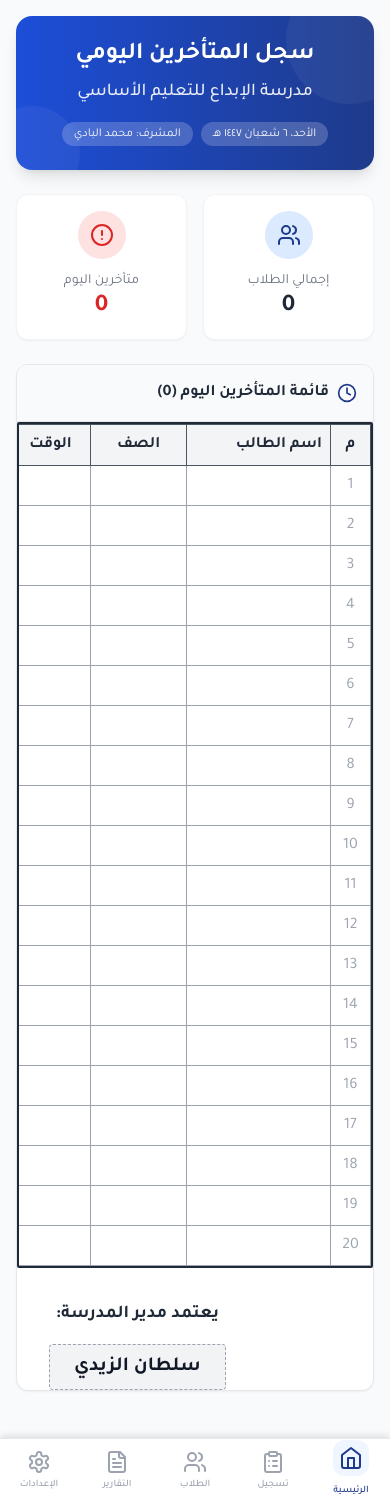
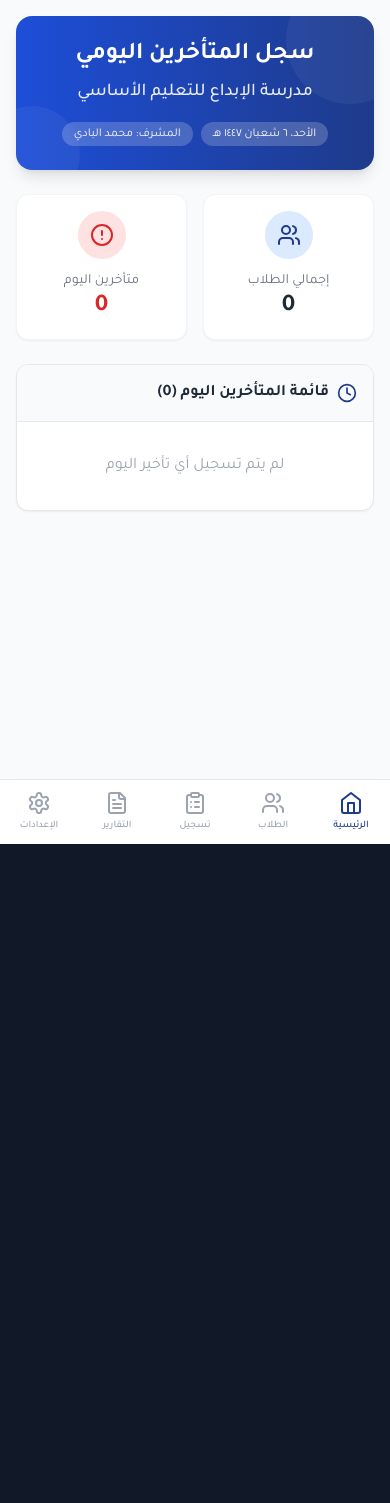
Before and after one commit to alzaabi555/Student-lateness-record, a React (Vite) app: page / in a window 390 px wide. After the commit the page ends 844 px from the top, so only its background shows below. Built offline with nearby package versions, Linux system fonts and the light colour scheme.

Commit message:
Add files via upload

```diff
--- a/components/BottomNav.tsx
+++ b/components/BottomNav.tsx
@@ -1,6 +1,6 @@
 import React from 'react';
 import { Home, Users, ClipboardList, FileText, Settings } from 'lucide-react';
-import { ViewState } from '../types.ts';
+import { ViewState } from '../types';
 
 interface BottomNavProps {
   currentView: ViewState;
@@ -10,27 +10,27 @@ interface BottomNavProps {
 export const BottomNav: React.FC<BottomNavProps> = ({ currentView, setView }) => {
   const navItems: { view: ViewState; label: string; icon: React.ReactNode }[] = [
     { view: 'HOME', label: 'الرئيسية', icon: <Home size={24} /> },
+    { view: 'STUDENTS', label: 'الطلاب', icon: <Users size={24} /> },
     { view: 'REGISTER', label: 'تسجيل', icon: <ClipboardList size={24} /> },
-    { view: 'STUDENTS', label: 'الطلاب', icon: <Users size={24} /> },
     { view: 'REPORTS', label: 'التقارير', icon: <FileText size={24} /> },
     { view: 'SETTINGS', label: 'الإعدادات', icon: <Settings size={24} /> },
   ];
 
   return (
-    <div className="absolute bottom-0 left-0 right-0 bg-white border-t border-gray-200 shadow-[0_-4px_6px_-1px_rgba(0,0,0,0.1)] pb-safe z-50 no-print">
-      <div className="flex justify-around items-center h-16 max-w-lg mx-auto md:max-w-none">
+    // Changed "fixed bottom-0" to absolute positioning inside the App container to stick to the mobile frame
+    // This makes it look like a phone app even on desktop
+    <div className="absolute bottom-0 left-0 right-0 bg-white border-t border-gray-200 shadow-lg pb-safe no-print z-50">
+      <div className="flex justify-around items-center h-16">
         {navItems.map((item) => (
           <button
             key={item.view}
             onClick={() => setView(item.view)}
-            className={`flex flex-col items-center justify-center w-full h-full transition-colors active:scale-95 ${
+            className={`flex flex-col items-center justify-center w-full h-full transition-colors ${
               currentView === item.view ? 'text-primary' : 'text-gray-400 hover:text-gray-600'
             }`}
           >
-            <div className={`transition-all duration-200 ${currentView === item.view ? "bg-blue-50 p-1.5 rounded-xl -translate-y-1" : ""}`}>
-              {item.icon}
-            </div>
-            <span className={`text-[10px] mt-1 font-medium ${currentView === item.view ? 'font-bold' : ''}`}>{item.label}</span>
+            {item.icon}
+            <span className="text-[10px] mt-1 font-medium">{item.label}</span>
           </button>
         ))}
       </div>
--- a/components/HomeView.tsx
+++ b/components/HomeView.tsx
@@ -1,7 +1,7 @@
 import React, { useMemo } from 'react';
-import { AppSettings, LateRecord, Student } from '../types.ts';
+import { AppSettings, LateRecord, Student } from '../types';
 import { Clock, Users, AlertCircle, AlertTriangle } from 'lucide-react';
-import { LateTable } from './LateTable.tsx';
+import { LateTable } from './LateTable';
 
 interface HomeViewProps {
   settings: AppSettings;
@@ -44,7 +44,7 @@ export const HomeView: React.FC<HomeViewProps> = ({ settings, students, records,
   }, [records]);
 
   return (
-    <div className="p-4 space-y-6 md:p-0">
+    <div className="p-4 space-y-6 pb-20">
       {/* Header Card */}
       <div className="bg-gradient-to-l from-primary to-blue-700 rounded-2xl p-6 text-white shadow-lg relative overflow-hidden">
 
@@ -82,8 +82,8 @@ export const HomeView: React.FC<HomeViewProps> = ({ settings, students, records,
       </div>
 
       {/* Stats Grid */}
-      <div className="grid grid-cols-2 md:grid-cols-4 gap-4">
-        <div className="bg-white p-4 rounded-xl shadow-sm border border-gray-100 flex flex-col items-center text-center hover:shadow-md transition-shadow">
+      <div className="grid grid-cols-2 gap-4">
+        <div className="bg-white p-4 rounded-xl shadow-sm border border-gray-100 flex flex-col items-center text-center">
           <div className="bg-blue-100 p-3 rounded-full mb-3 text-primary">
             <Users size={24} />
           </div>
@@ -91,7 +91,7 @@ export const HomeView: React.FC<HomeViewProps> = ({ settings, students, records,
           <span className="text-2xl font-bold text-gray-800">{students.length}</span>
         </div>
 
-        <div className="bg-white p-4 rounded-xl shadow-sm border border-gray-100 flex flex-col items-center text-center hover:shadow-md transition-shadow">
+        <div className="bg-white p-4 rounded-xl shadow-sm border border-gray-100 flex flex-col items-center text-center">
           <div className="bg-red-100 p-3 rounded-full mb-3 text-red-600">
             <AlertCircle size={24} />
           </div>
@@ -113,7 +113,7 @@ export const HomeView: React.FC<HomeViewProps> = ({ settings, students, records,
             </span>
           </div>
 
-          <div className="divide-y divide-gray-100 max-h-60 overflow-y-auto">
+          <div className="divide-y divide-gray-100">
             {frequentLatecomers.map((student, idx) => (
               <div key={idx} className="p-4 flex justify-between items-center hover:bg-gray-50 transition-colors">
                 <div className="flex items-center gap-3">
@@ -143,12 +143,26 @@ export const HomeView: React.FC<HomeViewProps> = ({ settings, students, records,
            <Clock size={20} className="text-primary"/>
            <h3 className="font-bold text-gray-800">قائمة المتأخرين اليوم ({todayRecords.length})</h3>
         </div>
+
+        {/* Hidden Header only for Print */}
+        <div className="print-only hidden p-4 text-center border-b mb-4">
+           <h1 className="text-2xl font-bold mb-1">سجل المتأخرين اليومي</h1>
+           <h2 className="text-xl text-gray-700 mb-2">{settings.schoolName}</h2>
+           <p className="text-sm text-gray-500">{dayName}، {formattedDate}</p>
+        </div>
+
+        {todayRecords.length > 0 ? (
            <LateTable
              records={todayRecords}
              onRemove={onRemoveRecord}
              onUpdateRecord={onUpdateRecord}
              managerName={settings.managerName}
            />
+        ) : (
+          <div className="p-8 text-center text-gray-400">
+            لم يتم تسجيل أي تأخير اليوم
+          </div>
+        )}
       </div>
     </div>
   );
--- a/components/LateTable.tsx
+++ b/components/LateTable.tsx
@@ -1,6 +1,6 @@
 import React from 'react';
-import { LateRecord, ActionType } from '../types.ts';
-import { Trash2, MessageCircle, Clock, CheckSquare, Square, AlertCircle } from 'lucide-react';
+import { LateRecord, ActionType } from '../types';
+import { Trash2, MessageCircle, CheckSquare, Square } from 'lucide-react';
 
 interface LateTableProps {
   records: LateRecord[];
@@ -32,14 +32,19 @@ export const LateTable: React.FC<LateTableProps> = ({ records, onRemove, onUpdat
     }
 
     // --- منطق تحسين رقم الهاتف ---
+    // 1. إزالة أي مسافات أو شرطات أو أقواس
     let phone = record.phone.replace(/\D/g, '');
 
+    // 2. معالجة الأرقام المحلية (سلطنة عمان كمثال افتراضي بناءً على الترويسة)
+    // إذا كان الرقم 8 خانات (مثلاً 99999999)، نضيف المفتاح 968
     if (phone.length === 8 && (phone.startsWith('9') || phone.startsWith('7'))) {
         phone = '968' + phone;
     }
+    // إذا كان يبدأ بـ 00، نحذفه
     else if (phone.startsWith('00')) {
         phone = phone.substring(2);
     }
+    // إذا كان يبدأ بـ 0 محلي (مثل السعودية/مصر)، نحذف الصفر (يحتاج مفتاح دولة، هنا نتركه كما هو أو يمكن تخصيصه)
     else if (phone.startsWith('0')) {
         phone = phone.substring(1);
     }
@@ -59,6 +64,8 @@ export const LateTable: React.FC<LateTableProps> = ({ records, onRemove, onUpdat
               <th className="border border-gray-600 p-2 w-10 text-center font-bold text-gray-800">م</th>
               <th className="border border-gray-600 p-2 text-right font-bold text-gray-800">اسم الطالب</th>
               <th className="border border-gray-600 p-2 w-24 text-center font-bold text-gray-800">الصف</th>
+
+              {/* New Operational Columns */}
               <th className="border border-gray-600 p-2 w-20 text-center font-bold text-gray-800">الوقت</th>
               <th className="border border-gray-600 p-2 w-16 text-center font-bold text-gray-800">بعذر؟</th>
               <th className="border border-gray-600 p-2 w-40 text-center font-bold text-gray-800">الإجراء المتخذ</th>
@@ -73,6 +80,7 @@ export const LateTable: React.FC<LateTableProps> = ({ records, onRemove, onUpdat
 
                 <td className="border border-gray-400 px-3 text-gray-900 font-medium">
                   {record.studentName}
+                  {/* إظهار الرقم أسفل الاسم للمشرف للتأكد */}
                   {record.phone && <span className="block text-[10px] text-gray-400 font-mono tracking-wider print:hidden">{record.phone}</span>}
                 </td>
 
@@ -80,6 +88,7 @@ export const LateTable: React.FC<LateTableProps> = ({ records, onRemove, onUpdat
                   {record.grade} ({record.className})
                 </td>
 
+                {/* Time Input */}
                 <td className="border border-gray-400 text-center">
                   <input
                     type="time"
@@ -89,6 +98,7 @@ export const LateTable: React.FC<LateTableProps> = ({ records, onRemove, onUpdat
                   />
                 </td>
 
+                {/* Excuse Toggle */}
                 <td className="border border-gray-400 text-center no-print">
                     <button
                       onClick={() => onUpdateRecord(record.id, { isExcused: !record.isExcused })}
@@ -97,13 +107,17 @@ export const LateTable: React.FC<LateTableProps> = ({ records, onRemove, onUpdat
                       {record.isExcused ? <CheckSquare size={20}/> : <Square size={20}/>}
                     </button>
                 </td>
+                {/* Printable Excuse Column */}
                 <td className="border border-gray-400 text-center print-only hidden">
                   {record.isExcused ? 'نعم' : ''}
                 </td>
 
+                {/* Action Dropdown */}
                 <td className="border border-gray-400 px-1">
+                    {/* Print View: Just Text */}
                     <span className="print-only hidden text-center w-full">{getActionLabel(record.actionTaken)}</span>
 
+                    {/* Web View: Dropdown */}
                     <select
                       value={record.actionTaken || 'NONE'}
                       onChange={(e) => onUpdateRecord(record.id, { actionTaken: e.target.value as ActionType })}
@@ -114,17 +128,17 @@ export const LateTable: React.FC<LateTableProps> = ({ records, onRemove, onUpdat
                       <option value="PLEDGE">تعهد خطي</option>
                       <option value="CALL">اتصال بالولي</option>
                       <option value="SUMMON">استدعاء ولي أمر</option>
-                     <option value="COUNCIL">مجلس نظام</option>
                        </select>
                 </td>
 
+                {/* Communication Button - Always visible now */}
                 <td className="border border-gray-400 text-center no-print align-middle">
                   <button
                     onClick={() => handleWhatsApp(record)}
                     className={`p-2 rounded transition-colors flex items-center justify-center mx-auto ${
                       record.phone
                         ? 'text-green-500 hover:bg-green-50 hover:text-green-700'
-                        : 'text-gray-300 hover:text-gray-500'
+                        : 'text-gray-300 hover:text-gray-50'
                     }`}
                     title={record.phone ? "مراسلة ولي الأمر" : "لا يوجد رقم هاتف"}
                   >
@@ -143,6 +157,7 @@ export const LateTable: React.FC<LateTableProps> = ({ records, onRemove, onUpdat
               </tr>
             ))}
 
+            {/* Fill empty rows to maintain A4 look */}
             {emptyRows.map((_, i) => (
               <tr key={`empty-${i}`} className="h-10">
                 <td className="border border-gray-400 text-center text-gray-400 font-light">{records.length + i + 1}</td>
@@ -159,6 +174,7 @@ export const LateTable: React.FC<LateTableProps> = ({ records, onRemove, onUpdat
         </table>
       </div>
 
+      {/* Footer / Signature Area */}
       <div className="mt-8 flex justify-end px-8">
         <div className="text-center">
           <p className="font-bold text-gray-800 mb-4 text-lg">يعتمد مدير المدرسة:</p>
--- a/components/SettingsView.tsx
+++ b/components/SettingsView.tsx
@@ -1,5 +1,5 @@
 import React, { useState } from 'react';
-import { AppSettings, Student, LateRecord } from '../types.ts';
+import { AppSettings, Student, LateRecord } from '../types';
 import { Save, Download, Upload, Trash, Image as ImageIcon, X, Loader2 } from 'lucide-react';
 import { Capacitor } from '@capacitor/core';
 import { Share } from '@capacitor/share';
@@ -34,6 +34,7 @@ export const SettingsView: React.FC<SettingsViewProps> = ({
       const jsonString = JSON.stringify(data, null, 2);
 
       if (Capacitor.isNativePlatform()) {
+        // Native (iOS/Android): Write to cache then Share
         try {
           const result = await Filesystem.writeFile({
             path: fileName,
@@ -53,6 +54,7 @@ export const SettingsView: React.FC<SettingsViewProps> = ({
           alert('تعذر مشاركة الملف. تأكد من صلاحيات التطبيق.');
         }
       } else {
+        // Web: Standard Download
         const blob = new Blob([jsonString], { type: 'application/json' });
         const url = URL.createObjectURL(blob);
         const link = document.createElement('a');
@@ -90,7 +92,7 @@ export const SettingsView: React.FC<SettingsViewProps> = ({
     const file = e.target.files?.[0];
     if (!file) return;
 
-    if (file.size > 2 * 1024 * 1024) {
+    if (file.size > 2 * 1024 * 1024) { // 2MB Limit
       alert('حجم الصورة كبير جداً. يرجى اختيار صورة أقل من 2 ميجابايت.');
       return;
     }
@@ -110,12 +112,14 @@ export const SettingsView: React.FC<SettingsViewProps> = ({
     <div className="p-4 md:p-8 space-y-8 pb-24">
       <h2 className="text-xl font-bold text-gray-800 border-b pb-2">الإعدادات والبيانات</h2>
 
+      {/* General Settings */}
       <section className="space-y-4 bg-white p-6 rounded-xl shadow-sm border border-gray-200">
         <h3 className="font-bold text-gray-700 flex items-center gap-2">
           <Save size={18} />
           بيانات المدرسة
         </h3>
 
+        {/* Logo Upload Section */}
         <div className="flex flex-col items-center p-4 bg-gray-50 rounded-lg border border-dashed border-gray-300 mb-4">
           <label className="block text-sm font-medium text-gray-700 mb-3 w-full text-right">شعار المدرسة</label>
 
@@ -180,6 +184,7 @@ export const SettingsView: React.FC<SettingsViewProps> = ({
         </div>
       </section>
 
+      {/* Backup & Restore */}
       <section className="space-y-4 bg-white p-6 rounded-xl shadow-sm border border-gray-200">
         <h3 className="font-bold text-gray-700">النسخ الاحتياطي والأرشفة</h3>
         <p className="text-sm text-gray-500">قم بتنزيل نسخة كاملة من البيانات لحفظها خارجيًا.</p>
@@ -202,6 +207,7 @@ export const SettingsView: React.FC<SettingsViewProps> = ({
         </div>
       </section>
 
+      {/* Danger Zone */}
       <section className="space-y-4 bg-red-50 p-6 rounded-xl border border-red-100">
         <h3 className="font-bold text-red-700 flex items-center gap-2">
           <Trash size={18} />
--- a/components/StudentSelector.tsx
+++ b/components/StudentSelector.tsx
@@ -1,6 +1,6 @@
 import React, { useState, useMemo } from 'react';
-import { Student } from '../types.ts';
-import { UserPlus, Filter } from 'lucide-react';
+import { Student } from '../types';
+import { UserPlus } from 'lucide-react';
 
 interface StudentSelectorProps {
   students: Student[];
@@ -12,10 +12,12 @@ export const StudentSelector: React.FC<StudentSelectorProps> = ({ students, onAd
   const [selectedClass, setSelectedClass] = useState<string>('');
   const [searchTerm, setSearchTerm] = useState<string>('');
 
+  // Extract unique grades
   const grades = useMemo(() => {
     return Array.from(new Set(students.map(s => s.grade))).sort();
   }, [students]);
 
+  // Extract unique classes based on selected grade
   const classes = useMemo(() => {
     if (!selectedGrade) return [];
     return Array.from(new Set(
@@ -23,6 +25,7 @@ export const StudentSelector: React.FC<StudentSelectorProps> = ({ students, onAd
     )).sort();
   }, [students, selectedGrade]);
 
+  // Filter students based on selection
   const filteredStudents = useMemo(() => {
     return students.filter(s => {
       const matchGrade = selectedGrade ? s.grade === selectedGrade : true;
@@ -40,13 +43,14 @@ export const StudentSelector: React.FC<StudentSelectorProps> = ({ students, onAd
       </h3>
 
       <div className="grid grid-cols-1 md:grid-cols-3 gap-4 mb-4">
+        {/* Grade Filter */}
         <div>
           <label className="block text-sm font-medium text-gray-700 mb-1">الصف الدراسـي</label>
           <select
             value={selectedGrade}
             onChange={(e) => {
               setSelectedGrade(e.target.value);
-              setSelectedClass('');
+              setSelectedClass(''); // Reset class
             }}
             className="w-full p-2 border border-gray-300 rounded-md focus:ring-2 focus:ring-primary focus:outline-none"
           >
@@ -55,6 +59,7 @@ export const StudentSelector: React.FC<StudentSelectorProps> = ({ students, onAd
           </select>
         </div>
 
+        {/* Class Filter */}
         <div>
           <label className="block text-sm font-medium text-gray-700 mb-1">الفصل / الشعبة</label>
           <select
@@ -68,6 +73,7 @@ export const StudentSelector: React.FC<StudentSelectorProps> = ({ students, onAd
           </select>
         </div>
 
+        {/* Search Input */}
         <div>
           <label className="block text-sm font-medium text-gray-700 mb-1">بحث بالاسم</label>
           <input
@@ -80,6 +86,7 @@ export const StudentSelector: React.FC<StudentSelectorProps> = ({ students, onAd
         </div>
       </div>
 
+      {/* Student List Grid */}
       <div className="mt-4 max-h-48 overflow-y-auto border border-gray-100 rounded-md bg-gray-50 p-2">
         {filteredStudents.length === 0 ? (
           <p className="text-center text-gray-500 py-4">لا توجد نتائج مطابقة</p>
```
Also changed, not shown: components/RegisterView.tsx (+15 -1 lines), components/ReportsView.tsx (+6 -1 lines), components/StudentsView.tsx (+36 -14 lines). Lines whose indentation alone changed are shown as unchanged.
